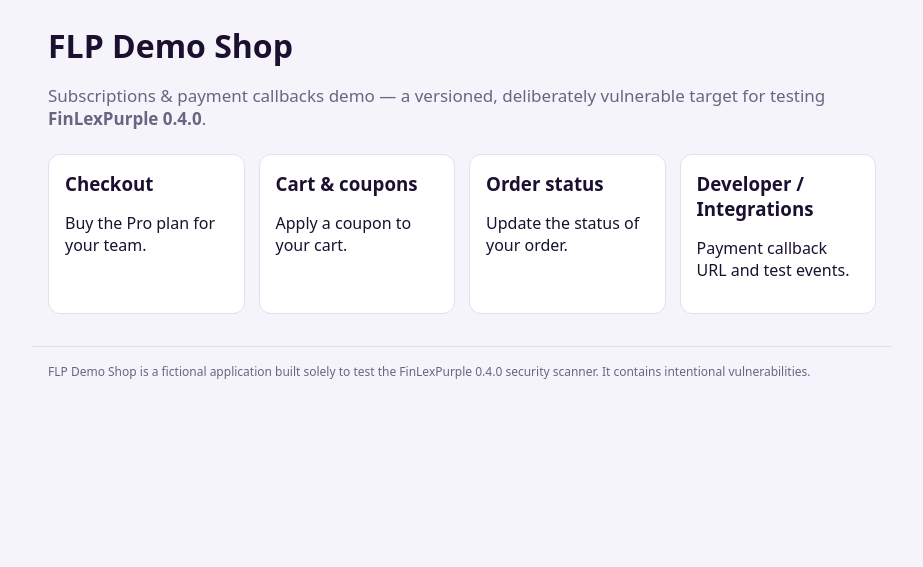
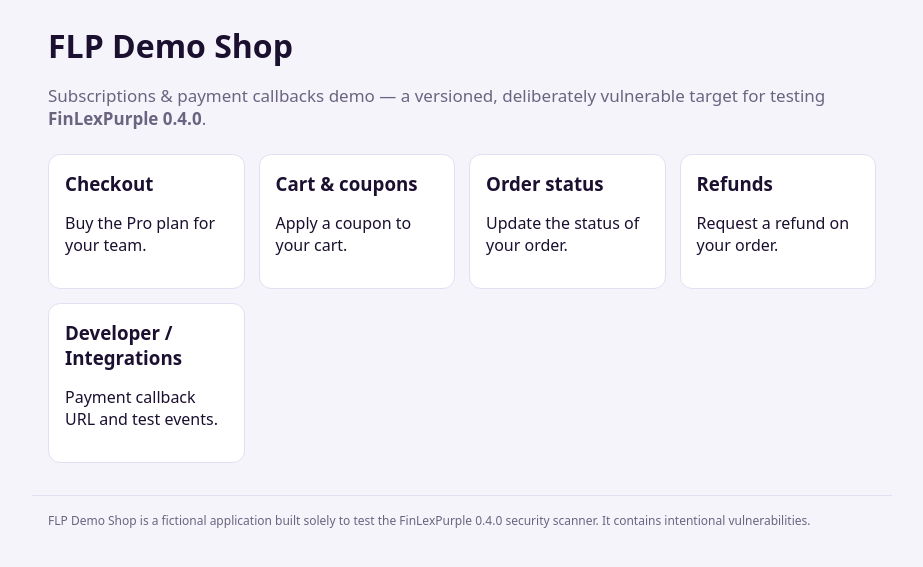
Before and after one commit to FinLexPurple/finlexpurple-targetwebaap-0.4.0, a Flask app: page / in a window 1280 px wide. Shown: the part 82-649 px from the top of the page, without its empty margins (178-1101 px from the left). Run offline with Flask 3, Linux system fonts and the light colour scheme.

Commit message:
templates/index.html: add the Scope 6 Refunds card so a crawler reaches /orders/<id>/refund

```diff
--- a/templates/index.html
+++ b/templates/index.html
@@ -10,6 +10,7 @@
   <a class="card" href="{{ url_for('checkout') }}"><h3>Checkout</h3><p>Buy the Pro plan for your team.</p></a>
   <a class="card" href="{{ url_for('cart_coupon') }}"><h3>Cart &amp; coupons</h3><p>Apply a coupon to your cart.</p></a>
   <a class="card" href="{{ url_for('order_set_status', order_id='ord-status-0001') }}"><h3>Order status</h3><p>Update the status of your order.</p></a>
+  <a class="card" href="{{ url_for('order_refund', order_id='ord-refund-0001') }}"><h3>Refunds</h3><p>Request a refund on your order.</p></a>
   <a class="card" href="{{ url_for('developers') }}"><h3>Developer / Integrations</h3><p>Payment callback URL and test events.</p></a>
 </section>
 {% endblock %}
```
